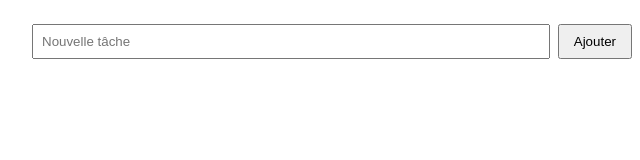
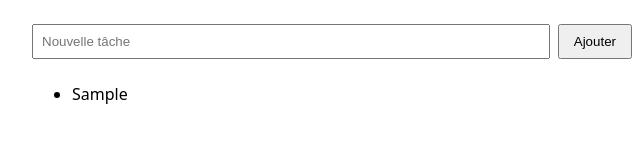
Before and after one commit to alphadelda/tache_app, a plain HTML site: page index.html in a window 1280 px wide. Both pictures are taken after typing "Sample" into the empty fields and a click on the button "Ajouter". Shown: the full height of the page, 308-948 px from the left. Drawn offline with Linux system fonts and the light colour scheme.

Commit message:
Étape 4 : affichage de la liste

```diff
--- a/script.js
+++ b/script.js
@@ -2,6 +2,17 @@ const taches = [];
 
 const formulaire = document.querySelector("form");
 const champTache = document.getElementById("champ-tache");
+const listeTaches = document.getElementById("liste-taches");
+
+function afficherTaches() {
+  listeTaches.innerHTML = "";
+
+  taches.forEach((tache) => {
+    const element = document.createElement("li");
+    element.textContent = tache;
+    listeTaches.appendChild(element);
+  });
+}
 
 formulaire.addEventListener("submit", (event) => {
   event.preventDefault();
@@ -11,4 +22,5 @@ formulaire.addEventListener("submit", (event) => {
 
   taches.push(tache);
   champTache.value = "";
+  afficherTaches();
 });
```
Also changed, not shown: index.html (line endings or trailing spaces).
